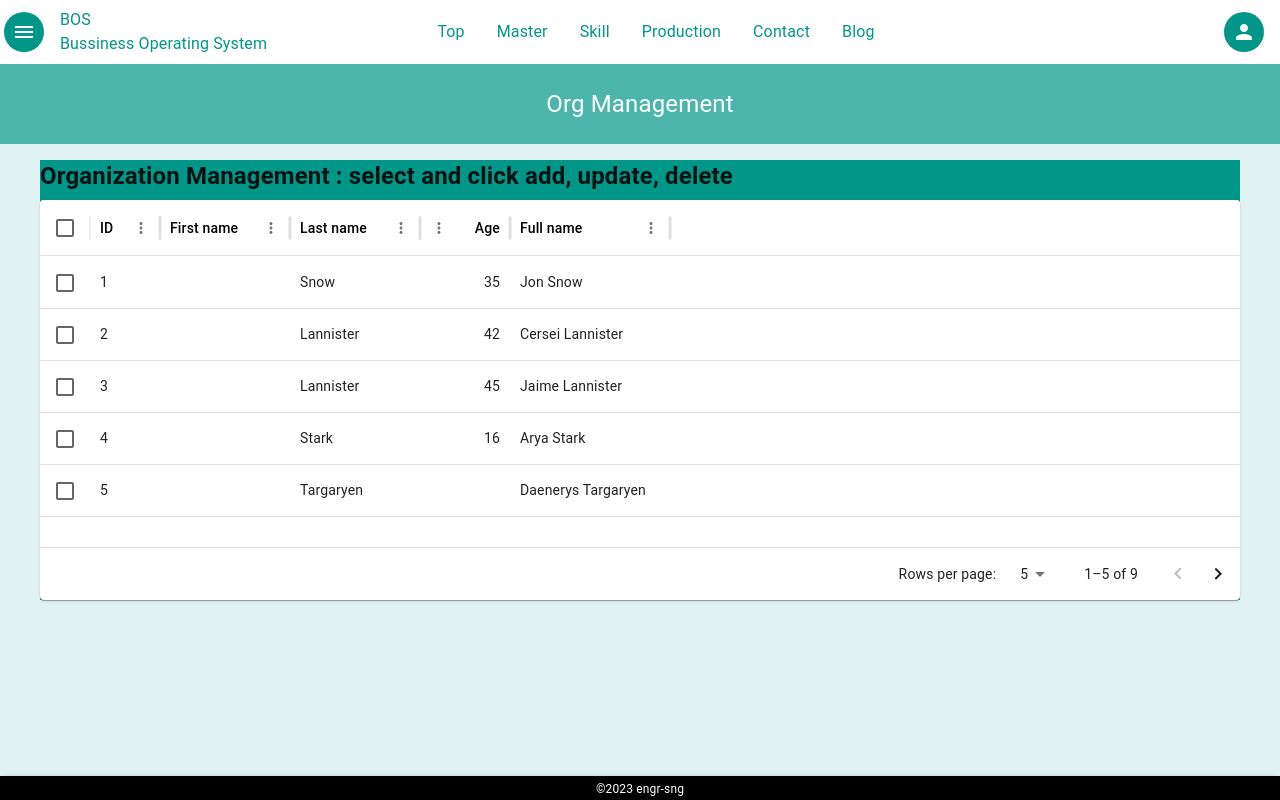
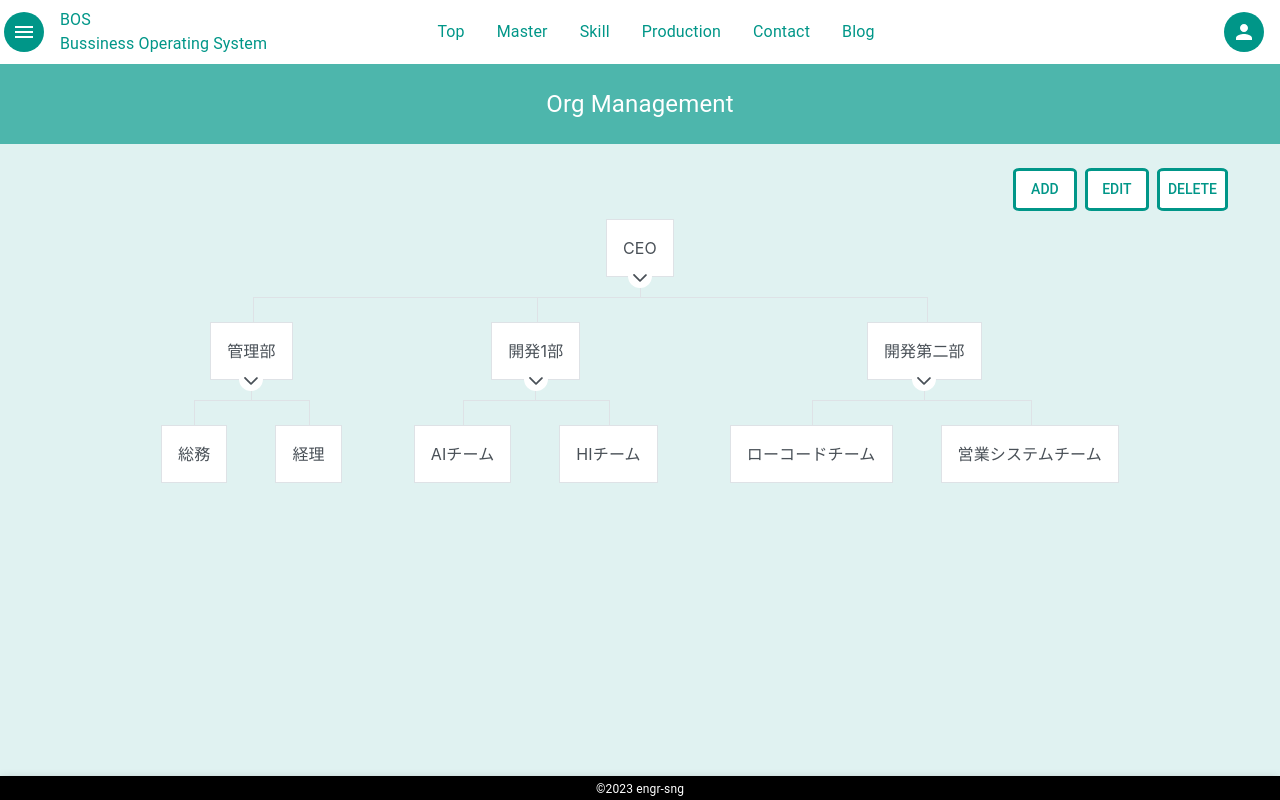
Before and after one commit to matsubarashoki/BOS, a React (Vite) app: page /master/orgManagement in a window 1280 px wide. Built offline with nearby package versions, Linux system fonts and the light colour scheme.

Commit message:
add orgmaster (prime react)

```diff
--- a/package.json
+++ b/package.json
@@ -16,6 +16,7 @@
     "@mui/icons-material": "^6.1.4",
     "@mui/material": "^6.1.4",
     "@mui/x-data-grid": "^7.21.0",
+    "primereact": "^10.8.4",
     "react": "^18.3.1",
     "react-dom": "^18.3.1",
     "react-hook-form": "^7.53.1",
--- a/src/components/Master/Master.tsx
+++ b/src/components/Master/Master.tsx
@@ -67,7 +67,7 @@ const Master = () => {
             <MasterCard sx={{ margin: 1, bgcolor: "#fff" }}>
               <CardActionArea
                 component={Link}
-                to="/orgManagement"
+                to="/master/orgManagement"
                 sx={{ height: "100%" }}
               >
                 <CardContent
--- a/src/components/Master/OrgManagement.tsx
+++ /dev/null
@@ -1,80 +0,0 @@
-import { Box, Container, Typography, useTheme } from "@mui/material";
-import Paper from "@mui/material/Paper";
-import { DataGrid, GridColDef } from "@mui/x-data-grid";
-
-const columns: GridColDef[] = [
-  { field: "id", headerName: "ID", width: 70 },
-  { field: "Name", headerName: "First name", width: 130 },
-  { field: "lastName", headerName: "Last name", width: 130 },
-  {
-    field: "age",
-    headerName: "Age",
-    type: "number",
-    width: 90,
-  },
-  {
-    field: "fullName",
-    headerName: "Full name",
-    description: "This column has a value getter and is not sortable.",
-    sortable: false,
-    width: 160,
-    valueGetter: (value, row) => `${row.firstName || ""} ${row.lastName || ""}`,
-  },
-];
-
-const rows = [
-  { id: 1, lastName: "Snow", firstName: "Jon", age: 35 },
-  { id: 2, lastName: "Lannister", firstName: "Cersei", age: 42 },
-  { id: 3, lastName: "Lannister", firstName: "Jaime", age: 45 },
-  { id: 4, lastName: "Stark", firstName: "Arya", age: 16 },
-  { id: 5, lastName: "Targaryen", firstName: "Daenerys", age: null },
-  { id: 6, lastName: "Melisandre", firstName: null, age: 150 },
-  { id: 7, lastName: "Clifford", firstName: "Ferrara", age: 44 },
-  { id: 8, lastName: "Frances", firstName: "Rossini", age: 36 },
-  { id: 9, lastName: "Roxie", firstName: "Harvey", age: 65 },
-];
-
-const paginationModel = { page: 0, pageSize: 5 };
-
-export default function OrgManagement (){
-
-  const theme = useTheme();
-  return (
-    <Container maxWidth={false} className="OrgManagement-container">
-      <Box
-        className="orgManagement-box"
-        sx={{ margin: 2, bgcolor: theme.palette.primary.main }}
-      >
-        <Typography
-          gutterBottom
-          variant="h5"
-          component="div"
-          fontWeight={"bold"}
-        >
-          Organization Management : select and click add, update, delete
-        </Typography>
-
-        <Paper sx={{ height: 400, width: "100%", bgcolor: "#fff" }}>
-          <DataGrid
-            rows={rows}
-            columns={columns}
-            initialState={{ pagination: { paginationModel } }}
-            pageSizeOptions={[5, 10]}
-            checkboxSelection
-            sx={{
-              border: 0,
-              "& .MuiDataGrid-topContainer": {
-                backgroundColor: theme.palette.primary.main, // ヘッダーの背景色
-                color: "black", // ヘッダーの文字色
-              },
-              "& .MuiDataGrid-columnHeaders": {
-                backgroundColor: theme.palette.primary.main, // ヘッダーの背景色
-                color: "black", // ヘッダーの文字色
-              },
-            }}
-          />
-        </Paper>
-      </Box>
-    </Container>
-  );
-}
--- /dev/null
+++ b/src/components/Master/OrgManagement/OrgManagement.tsx
@@ -0,0 +1,123 @@
+import { Box, Button, Container, useTheme } from "@mui/material";
+import { PrimeReactProvider } from "primereact/api";
+import { OrganizationChart } from "primereact/organizationchart";
+import "primereact/resources/primereact.min.css";
+import "primereact/resources/themes/saga-blue/theme.css";
+import { TreeNode } from "primereact/treenode";
+import { useState } from "react";
+
+import "./OrgMaster.css";
+
+export default function OrgManagement() {
+  const theme = useTheme();
+
+  const [data] = useState<TreeNode[]>([
+    {
+      label: "CEO",
+      expanded: true,
+      children: [
+        {
+          label: "管理部",
+          expanded: true,
+          children: [
+            {
+              label: "総務",
+            },
+            {
+              label: "経理",
+            },
+          ],
+        },
+        {
+          label: "開発1部",
+          expanded: true,
+          children: [
+            {
+              label: "AIチーム",
+            },
+            {
+              label: "HIチーム",
+              data: "hr",
+            },
+          ],
+        },
+        {
+          label: "開発第二部",
+          expanded: true,
+          data: "fr",
+          children: [
+            {
+              label: "ローコードチーム",
+              data: "fr",
+            },
+            {
+              label: "営業システムチーム",
+              data: "ma",
+            },
+          ],
+        },
+      ],
+    },
+  ]);
+
+  return (
+    <PrimeReactProvider>
+      <Container maxWidth={false} className="OrgManagement-container">
+        <Box className="userManagement-box" sx={{ padding: 2, width: "100%" }}>
+          <Box
+            className="userManagement-itemBox"
+            sx={{
+              width: "100%",
+              display: "flex",
+              justifyContent: "flex-end",
+              padding: 1,
+            }}
+          >
+            <Button
+              sx={{
+                bgcolor: "#fff",
+                borderRadius: "10%",
+                border: "solid",
+                marginX: 0.5,
+              }}
+            >
+              Add
+            </Button>
+            <Button
+              sx={{
+                bgcolor: "#fff",
+                borderRadius: "10%",
+                border: "solid",
+                marginX: 0.5,
+              }}
+            >
+              Edit
+            </Button>
+            <Button
+              sx={{
+                bgcolor: "#fff",
+                borderRadius: "10%",
+                border: "solid",
+                marginX: 0.5,
+              }}
+            >
+              Delete
+            </Button>
+          </Box>
+
+          <div className="card overflow-x-auto">
+            <OrganizationChart
+              value={data}
+              nodeTemplate={(node) => (
+                <div>
+                  <span>{node.label}</span>
+                </div>
+              )}
+              style={{ width: "100%", height: "100%" }}
+            />
+          </div>
+        </Box>
+      </Container>
+    </PrimeReactProvider>
+  );
+}
--- /dev/null
+++ b/src/components/Master/OrgManagement/OrgMaster.css
@@ -0,0 +1,5 @@
+/* OrganizationChart の階層線の色とスタイルを変更 */
+.p-organizationchart .p-organizationchart-line {
+  border-color: #ff5733; /* 任意の色に変更 */
+  border-width: 2px; /* 線の太さを調整 */
+}
--- a/src/components/Master/UserManagement/UserManagement.tsx
+++ b/src/components/Master/UserManagement/UserManagement.tsx
@@ -122,6 +122,7 @@ export default function UserManagement() {
       (user) => !selectedUserIds.includes(user.userId)
     );
     setUsers(deletedUsers);
+    handleClose();
   };
 
   const userForm = (
--- a/src/route/RouteConfig.tsx
+++ b/src/route/RouteConfig.tsx
@@ -1,6 +1,6 @@
 import { Route, BrowserRouter as Router, Routes } from "react-router-dom";
 import Master from "../components/Master/Master";
-import OrgManagement from "../components/Master/OrgManagement";
+import OrgManagement from "../components/Master/OrgManagement/OrgManagement";
 import UserManagement from "../components/Master/UserManagement/UserManagement";
 import HomePage from "../pages/HomePage";
 import Layout from "../pages/Layout";
```
Also changed, not shown: 1 other file (tests, documents, lock files or other folders).
